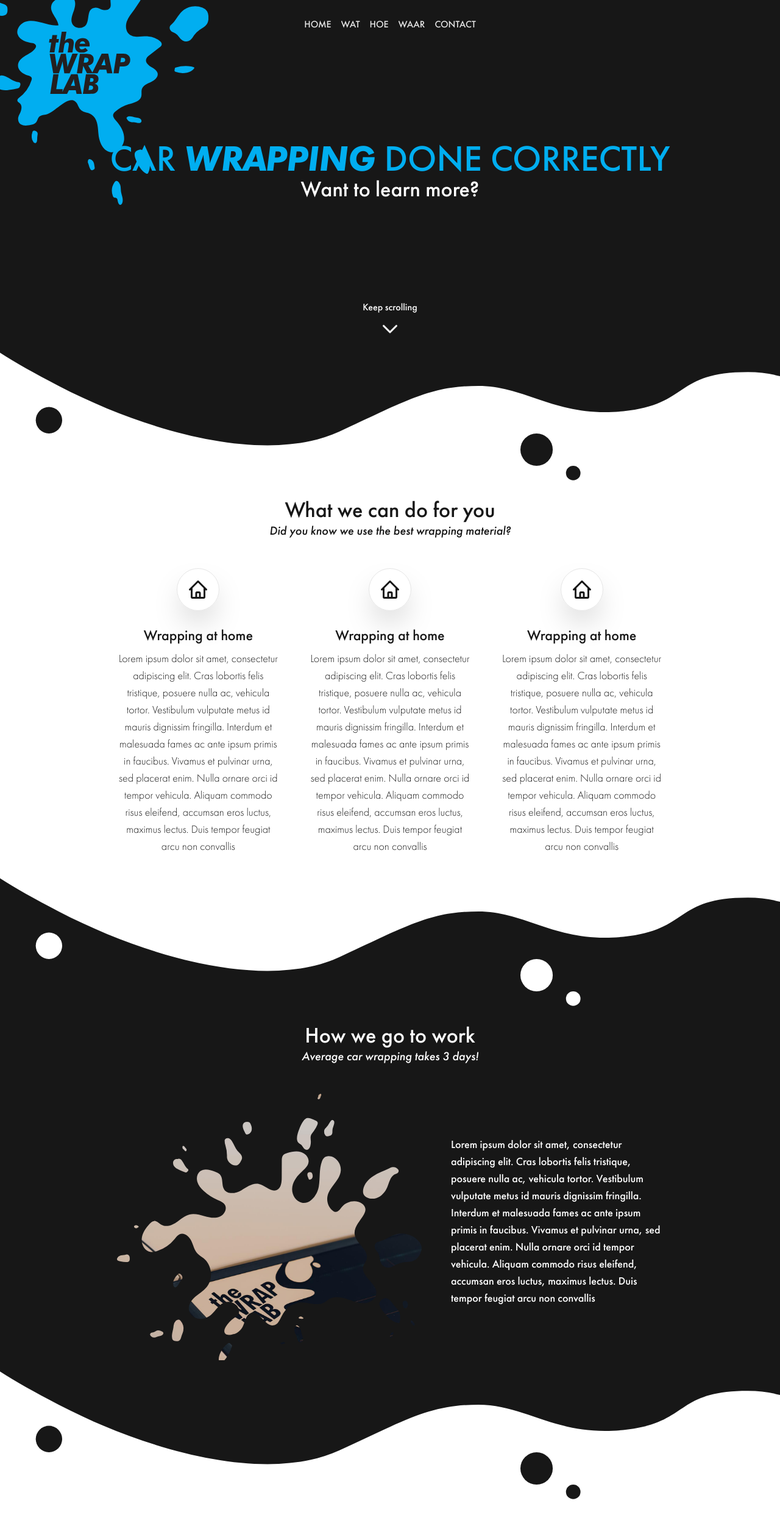
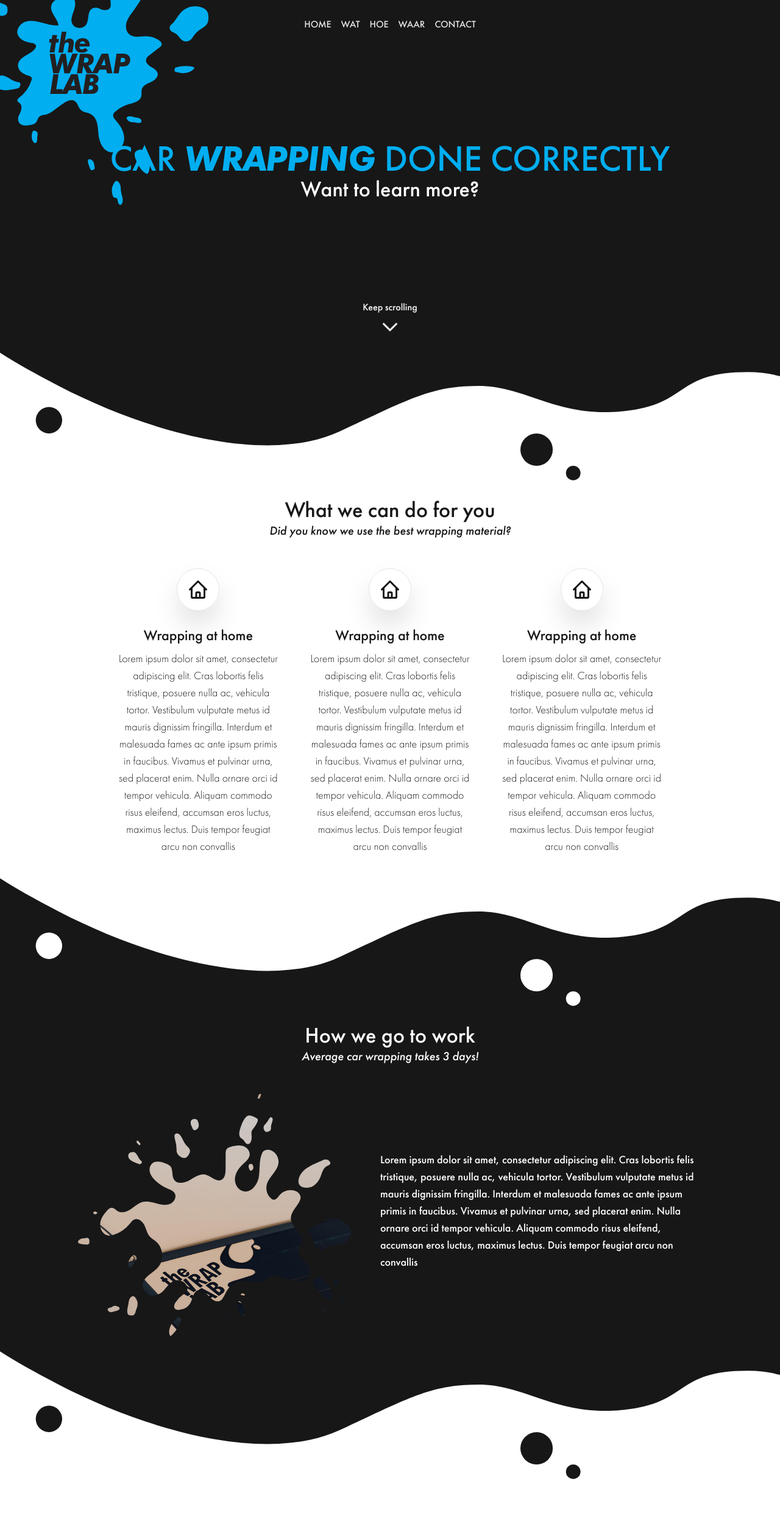
Before and after one commit to jurienhamaker/thewraplab, a Next.js app: page / in a window 1280 px wide. Shown: the top 2498 px of the page at 61% size. Built offline with nearby package versions, Linux system fonts and the light colour scheme.

Commit message:
fix: some responsiveness

```diff
--- a/src/sections/Home.tsx
+++ b/src/sections/Home.tsx
@@ -15,7 +15,7 @@ export const HomeSection: React.FunctionComponent<HomeSectionProps> = ({
 }) => (
   <Section
     id={id}
-    className="relative flex h-[70vh] flex-col items-center justify-center px-12 text-center"
+    className="relative flex h-[90vh] flex-col items-center justify-center px-12 text-center lg:h-[70vh]"
   >
     <motion.h1 {...fadeGrowIn} className="variable-color text-6xl uppercase">
       Car{" "}
--- a/src/sections/How.tsx
+++ b/src/sections/How.tsx
@@ -14,7 +14,7 @@ export const HowSection: React.FunctionComponent<HowSectionProps> = ({
   id,
 }) => (
   <Section id={id} className="pb-5">
-    <div className="container flex flex-col items-center text-center">
+    <div className="flex flex-col items-center px-4 text-center lg:px-12 xl:px-32">
       <motion.h2 className="text-semibold text-4xl" {...fadeGrowIn}>
         How we go to work
       </motion.h2>
@@ -26,10 +26,10 @@ export const HowSection: React.FunctionComponent<HowSectionProps> = ({
         Average car wrapping takes 3 days!
       </motion.h3>
 
-      <div className="mt-12 flex flex-col items-center gap-12 xl:flex-row">
+      <div className="mt-12 flex flex-col items-center gap-12 lg:flex-row">
         <motion.div {...fadeGrowIn} initial={{ opacity: 0, scale: 0.2 }}>
           <Image
-            className="splatter-mask-1 xl: -mb-44 md:-mb-52"
+            className="splatter-mask-1 -mb-36 max-w-xs sm:-mb-32 md:-mb-32 xl:-mb-44 xl:max-w-md"
             alt="Wrapping petra's car"
             src="/images/petra.jpg"
             width="500"
@@ -39,7 +39,7 @@ export const HowSection: React.FunctionComponent<HowSectionProps> = ({
 
         <motion.p
           {...slideInRight}
-          className="flex-1 text-center text-lg xl:text-left"
+          className="max-w-xl flex-1 text-center text-lg xl:text-left"
         >
           Lorem ipsum dolor sit amet, consectetur adipiscing elit. Cras lobortis
           felis tristique, posuere nulla ac, vehicula tortor. Vestibulum
--- a/src/util/animations.ts
+++ b/src/util/animations.ts
@@ -8,7 +8,7 @@ export const fadeGrowIn = {
 export const dropIn = {
   initial: { opacity: 0, translateY: -100 },
   whileInView: { opacity: 1, translateY: 0 },
-  viewport: { once: true, margin: "-350px" },
+  viewport: { once: true, margin: "-200px" },
   transition: { duration: 0.5 },
 };
 
```
